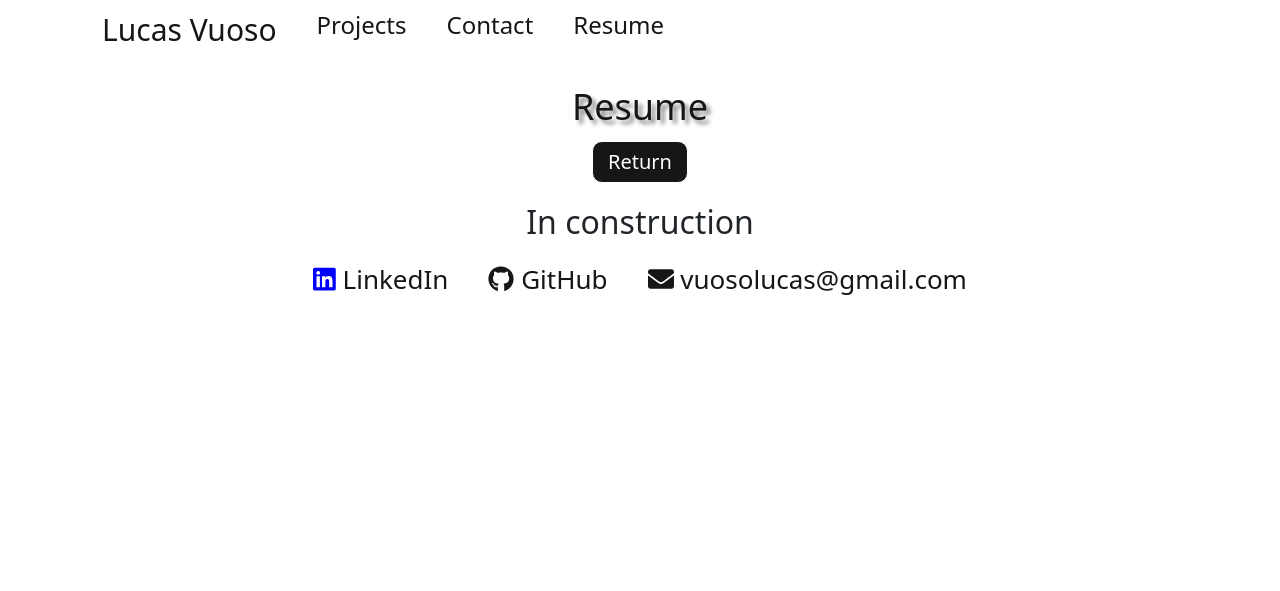
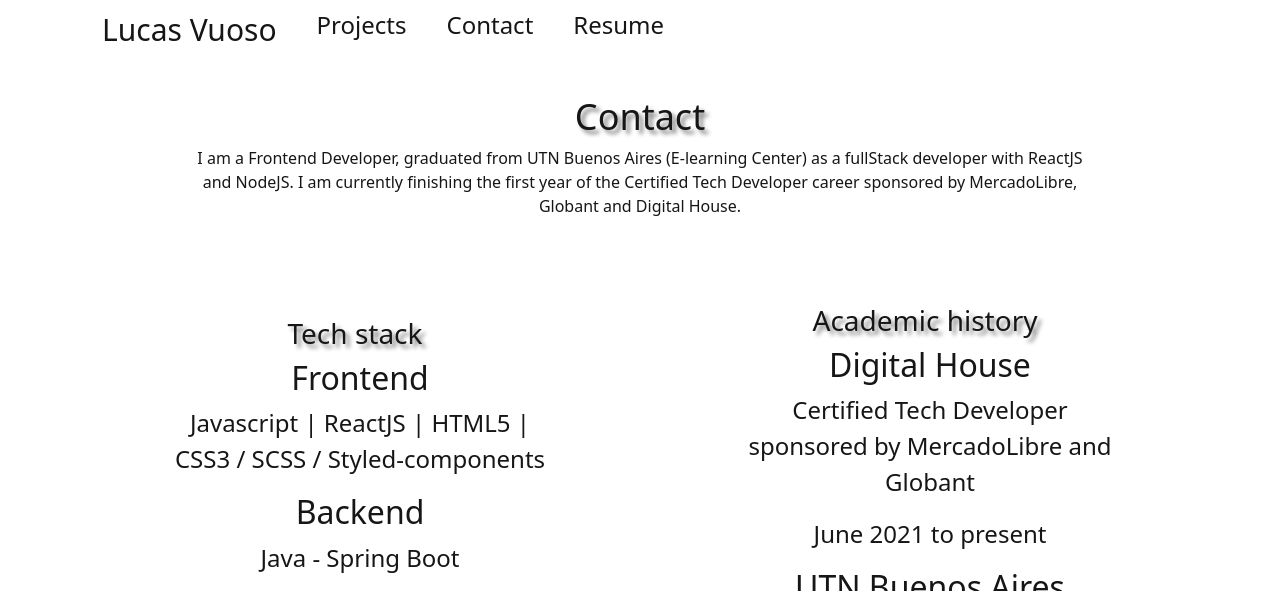
Before and after one commit to vuoso-l/portfolio_react, a React (Create React App) app: page /resume in a window 1280 px wide. Shown: the part 361-952 px from the top of the page. Before the commit the page ends 800 px from the top, so only its background shows below. Built offline with nearby package versions, Linux system fonts and the light colour scheme.

Commit message:
feat: updated content and style

```diff
--- /dev/null
+++ b/src/components/AcademicComponent.jsx
@@ -0,0 +1,13 @@
+import React from "react";
+
+const AcademicComponent = ({ h4, p1, p2 }) => {
+  return (
+    <>
+      <h4>{h4}</h4>
+      <p>{p1}</p>
+      <p>{p2}</p>
+    </>
+  );
+};
+
+export default AcademicComponent;
--- /dev/null
+++ b/src/components/ExperienceComponent.jsx
@@ -0,0 +1,14 @@
+import React from "react";
+
+const ExperienceComponent = ({ h4, p1, p2, p3 }) => {
+  return (
+    <>
+      <h4>{h4}</h4>
+      <p>{p1}</p>
+      <p>{p2}</p>
+      <p>{p3}</p>
+    </>
+  );
+};
+
+export default ExperienceComponent;
--- /dev/null
+++ b/src/components/TechStackComponent.jsx
@@ -0,0 +1,12 @@
+import React from "react";
+
+const TechStackComponent = ({ h4, p }) => {
+  return (
+    <>
+      <h4>{h4}</h4>
+      <p>{p}</p>
+    </>
+  );
+};
+
+export default TechStackComponent;
--- a/src/pages/Resume.jsx
+++ b/src/pages/Resume.jsx
@@ -1,17 +1,93 @@
 import React, { useContext } from "react";
-import CardTitle from "../components/CardTitle";
+import AcademicComponent from "../components/AcademicComponent";
+import ExperienceComponent from "../components/ExperienceComponent";
 import Footer from "../components/Footer";
 import Header from "../components/Header";
+import TechStackComponent from "../components/TechStackComponent";
 import ThemeContext from "../context/ThemeContext";
+import { H2CardStyle, H3CardStyle } from "../stylesComponents/BasicTagsStyle";
 import { ContainerStyle } from "../stylesComponents/ContainerStyle";
+import { ResumeStyle } from "../stylesComponents/ResumeStyle";
 
 const Resume = () => {
   const { theme } = useContext(ThemeContext);
   return (
     <ContainerStyle theme={theme}>
       <Header />
-      <CardTitle title="Resume" nav="/" />
-      <h2>In construction</h2>
+      <ResumeStyle theme={theme}>
+        <H2CardStyle theme={theme}>Contact</H2CardStyle>
+        <p>
+          I am a Frontend Developer, graduated from UTN Buenos Aires (E-learning
+          Center) as a fullStack developer with ReactJS and NodeJS. I am
+          currently finishing the first year of the Certified Tech Developer
+          career sponsored by MercadoLibre, Globant and Digital House.
+        </p>
+        <div className="container">
+          <div className="techStack">
+            <H3CardStyle theme={theme}>Tech stack</H3CardStyle>
+            <TechStackComponent
+              h4="Frontend"
+              p="Javascript | ReactJS | HTML5 | CSS3 / SCSS / Styled-components"
+            />
+            <TechStackComponent h4="Backend" p="Java - Spring Boot" />
+            <TechStackComponent h4="FullStack" p="Node Js. - Express | MySql" />
+            <TechStackComponent
+              h4="Tools"
+              p="GitHub | Agile Methodologies (Lean / Kanvan / Scrum) | Heroku |
+            EsLint - Husky - Lint staged | Slack | VisualCode"
+            />
+            <>
+              <H3CardStyle theme={theme}>Languages</H3CardStyle>
+              <p>English - B1 level</p>
+              <p>Italian - beginner level</p>
+            </>
+          </div>
+          <div className="academic">
+            <H3CardStyle theme={theme}>Academic history</H3CardStyle>
+            <AcademicComponent
+              h4="Digital House"
+              p1="Certified Tech Developer sponsored by MercadoLibre and Globant"
+              p2="June 2021 to present"
+            />
+            <AcademicComponent
+              h4="UTN Buenos Aires"
+              p1="Degree in full stack web programming with React JS"
+              p2="August 2021"
+            />
+            <AcademicComponent
+              h4="Universidad Nacional de Quilmes"
+              p1="Degree of Occupational Therapy"
+              p2="September 2019"
+            />
+            <AcademicComponent
+              h4="ISFD n° 101"
+              p1="Physical Education Professor"
+              p2="February 2010"
+            />
+          </div>
+          <div className="experience">
+            <H3CardStyle theme={theme}>Work experience</H3CardStyle>
+            <p>
+              En la sección "Projects" los proyectos que he realizado hasta la
+              fecha. Si querés ver todos mis proyectos, accedé a mi{" "}
+              <a
+                href="https://github.com/vuoso-l/"
+                target="_blank"
+                rel="noreferrer"
+              >
+                Github
+              </a>
+            </p>
+            <ExperienceComponent
+              h4="Hospital Italiano de Buenos Aires"
+              p1="Aprender Salud, Programa Bajando de Peso"
+              p2="July 2010 to December 2021"
+              p3="Stretching and training classes. Professional in therapeutic groups.
+            Interdisciplinary team."
+            />
+          </div>
+        </div>
+      </ResumeStyle>
       <Footer />
     </ContainerStyle>
   );
--- /dev/null
+++ b/src/stylesComponents/ResumeStyle.js
@@ -0,0 +1,73 @@
+import styled from "styled-components";
+import { device } from "../styleAux/deviceSize";
+import { color, displayFlex } from "../styleAux/theme";
+
+export const ResumeStyle = styled.div`
+  ${displayFlex("flex", "column", "center", "center")};
+  width: 100%;
+  padding: 25px 0px;
+  p {
+    width: 90%;
+    text-align: center;
+    color: ${({ theme }) =>
+      theme === "light" ? color.titleLightCard : color.titleDarkCard};
+  }
+  .container,
+  .techStack,
+  .languages,
+  .academic,
+  .experience {
+    ${displayFlex("flex", "column", "center", "center")};
+    width: 100%;
+    padding: 20px 0px;
+    p,
+    h4 {
+      color: ${({ theme }) =>
+        theme === "light" ? color.titleLightCard : color.titleDarkCard};
+    }
+    p,
+    h4 {
+      text-align: center;
+      padding-left: 10px;
+    }
+  }
+  @media ${device.tablet} {
+    p {
+      width: 70%;
+    }
+    .container {
+      flex-direction: row;
+      flex-wrap: wrap;
+      padding: 50px 0px;
+      .techStack,
+      .academic,
+      .experience {
+        width: 50%;
+      }
+    }
+  }
+  @media ${device.laptop} {
+    .techStack,
+    .academic,
+    .experience {
+      p {
+        font-size: 18px;
+      }
+      h4 {
+        font-size: 26px;
+      }
+    }
+  }
+  @media ${device.laptopM} {
+    .techStack,
+    .academic,
+    .experience {
+      p {
+        font-size: 24px;
+      }
+      h4 {
+        font-size: 32px;
+      }
+    }
+  }
+`;
```
